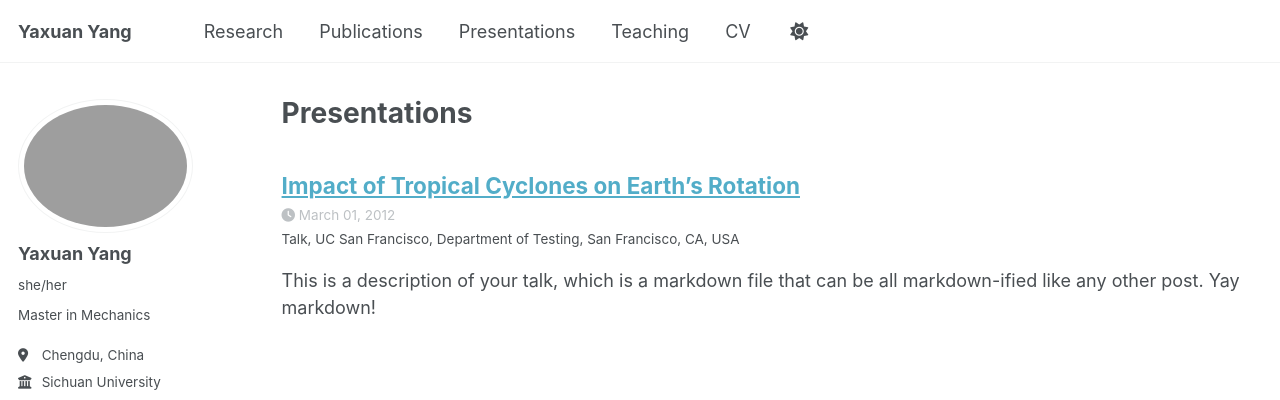
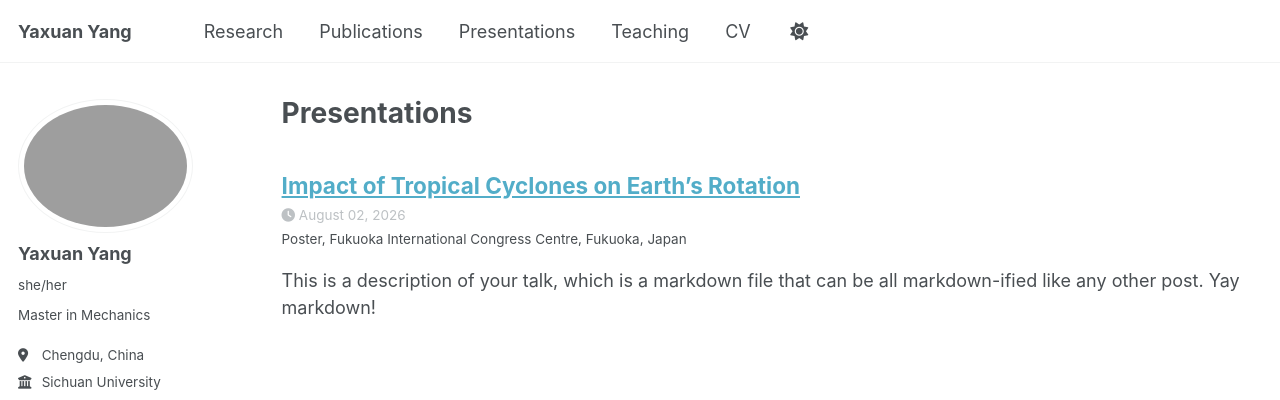
Before and after one commit to yyx-git/yyx-git.github.io, a Jekyll site: the page built from _pages/presentations.html, in a window 1280 px wide. Shown: the top 400 px of the page. Built offline with Jekyll 4.4.1, drawn with Linux system fonts in a browser that asks for light colours; some web fonts are replaced; a script bundle is joined from its source files by our own code; library files that are not in the unit come from our copies.

Commit message:
Update and rename 2012-03-01-talk-1.md to presentation_2026_8.md

```diff
--- a/_talks/2012-03-01-talk-1.md
+++ b/_talks/presentation_2026_8.md
@@ -1,11 +1,11 @@
 ---
 title: "Impact of Tropical Cyclones on Earth's Rotation"
-collection: talks
-type: "Talk"
-permalink: /talks/2012-03-01-talk-1
-venue: "UC San Francisco, Department of Testing"
-date: 2012-03-01
-location: "San Francisco, CA, USA"
+# collection: talks
+type: "Poster"
+permalink: /presentations/presentation_2026_8
+venue: "Fukuoka International Congress Centre"
+date: 2026-08-02
+location: "Fukuoka, Japan"
 ---
 
 This is a description of your talk, which is a markdown file that can be all markdown-ified like any other post. Yay markdown!
```
